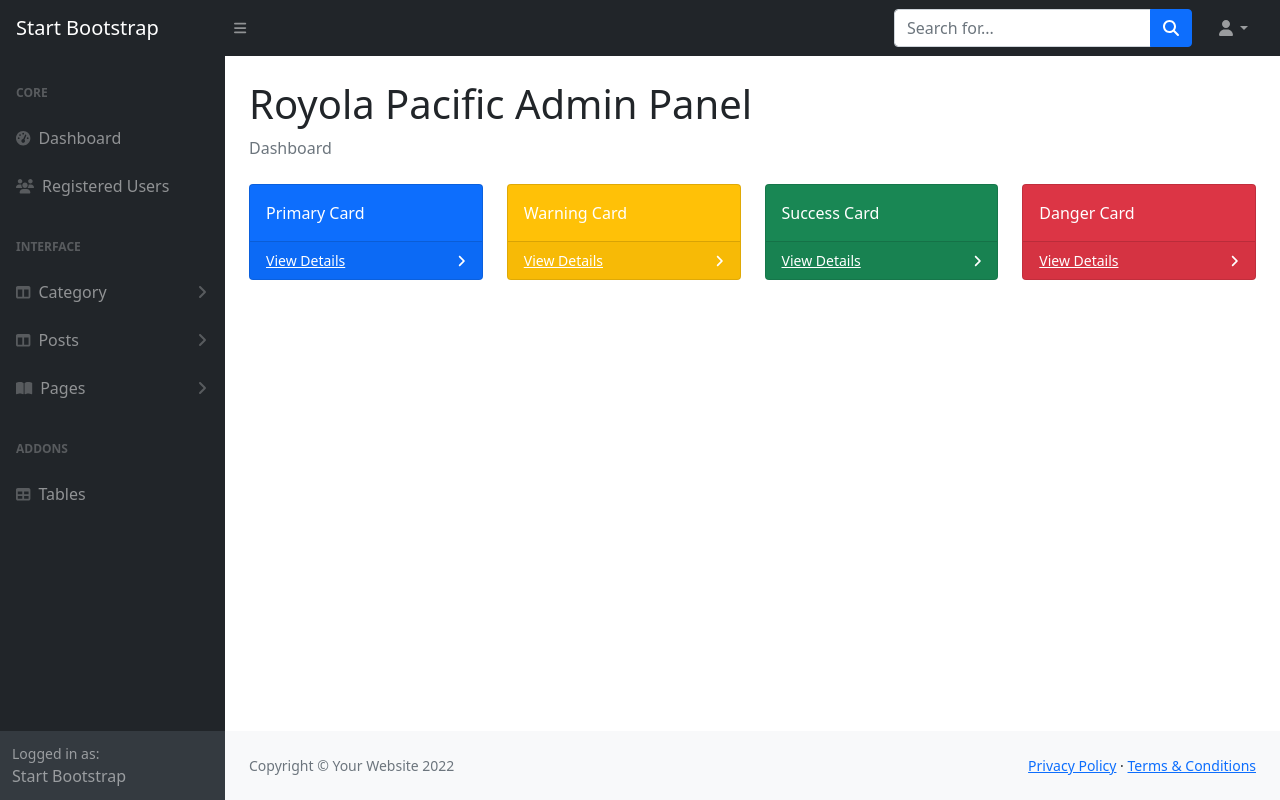
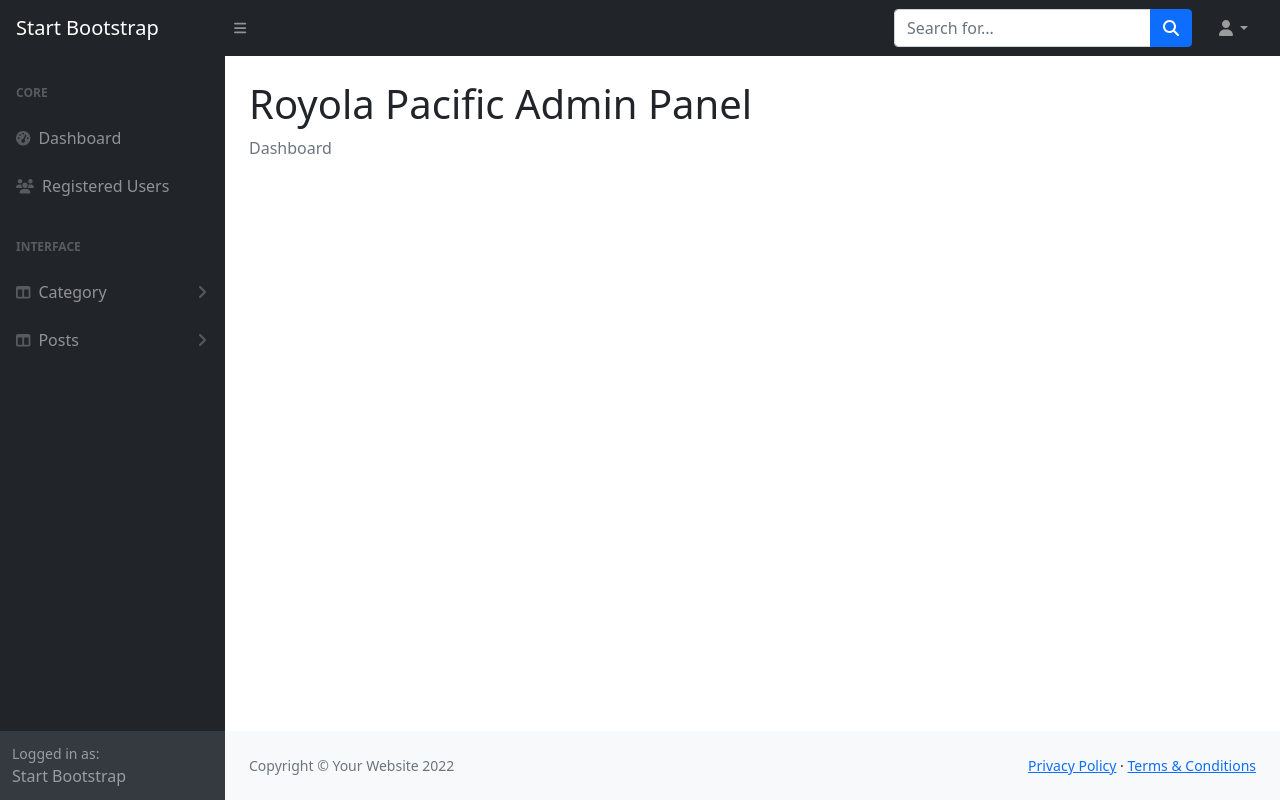
Before and after one commit to ElsdonC/Furniture-Store-Website, a PHP site: page /admin/index.php in a window 1280 px wide. Run offline with PHP 8.4, Linux system fonts and the light colour scheme; the visitor is signed in with stand-in values (Sample User, id 1); tables that the repository leaves empty or names only in its code hold one stand-in row (values such as "Sample post"); some libraries are stand-ins or nearby versions.

Commit message:
frontend grid layout

```diff
--- a/admin/category-view.php
+++ b/admin/category-view.php
@@ -48,10 +48,6 @@ include('includes/header.php');
                                                 <form action="code.php" method="POST">
                                                     <button type="submit" name="category_delete" value="<?= $item['id'] ?>" class="btn btn-danger">Delete</a>
                                                 </form>
-<<<<<<< HEAD
-
-=======
->>>>>>> 8dca751c53cd11c4005b78fa89627ab1863e461d
                                             </td>
                                         </tr>
                                         <?php
--- a/admin/includes/sidebar.php
+++ b/admin/includes/sidebar.php
@@ -40,43 +40,7 @@
                 </div>
 
 
-                <a class="nav-link collapsed" href="#" data-bs-toggle="collapse" data-bs-target="#collapsePages" aria-expanded="false" aria-controls="collapsePages">
-                    <div class="sb-nav-link-icon"><i class="fas fa-book-open"></i></div>
-                    Pages
-                    <div class="sb-sidenav-collapse-arrow"><i class="fas fa-angle-down"></i></div>
-                </a>
-                <div class="collapse" id="collapsePages" aria-labelledby="headingTwo" data-bs-parent="#sidenavAccordion">
-                    <nav class="sb-sidenav-menu-nested nav accordion" id="sidenavAccordionPages">
-                        <a class="nav-link collapsed" href="#" data-bs-toggle="collapse" data-bs-target="#pagesCollapseAuth" aria-expanded="false" aria-controls="pagesCollapseAuth">
-                            Authentication
-                            <div class="sb-sidenav-collapse-arrow"><i class="fas fa-angle-down"></i></div>
-                        </a>
-                        <div class="collapse" id="pagesCollapseAuth" aria-labelledby="headingOne" data-bs-parent="#sidenavAccordionPages">
-                            <nav class="sb-sidenav-menu-nested nav">
-                                <a class="nav-link" href="login.html">Login</a>
-                                <a class="nav-link" href="register.html">Register</a>
-                                <a class="nav-link" href="password.html">Forgot Password</a>
-                            </nav>
-                        </div>
-                        <a class="nav-link collapsed" href="#" data-bs-toggle="collapse" data-bs-target="#pagesCollapseError" aria-expanded="false" aria-controls="pagesCollapseError">
-                            Error
-                            <div class="sb-sidenav-collapse-arrow"><i class="fas fa-angle-down"></i></div>
-                        </a>
-                        <div class="collapse" id="pagesCollapseError" aria-labelledby="headingOne" data-bs-parent="#sidenavAccordionPages">
-                            <nav class="sb-sidenav-menu-nested nav">
-                                <a class="nav-link" href="401.html">401 Page</a>
-                                <a class="nav-link" href="404.html">404 Page</a>
-                                <a class="nav-link" href="500.html">500 Page</a>
-                            </nav>
-                        </div>
-                    </nav>
-                </div>
-                <div class="sb-sidenav-menu-heading">Addons</div>
 
-                <a class="nav-link" href="tables.html">
-                    <div class="sb-nav-link-icon"><i class="fas fa-table"></i></div>
-                    Tables
-                </a>
             </div>
         </div>
         <div class="sb-sidenav-footer">
--- a/admin/index.php
+++ b/admin/index.php
@@ -9,44 +9,7 @@ include('includes/header.php');
     <ol class="breadcrumb mb-4">
         <li class="breadcrumb-item active">Dashboard</li>
     </ol>
-    <div class="row">
-        <div class="col-xl-3 col-md-6">
-            <div class="card bg-primary text-white mb-4">
-                <div class="card-body">Primary Card</div>
-                <div class="card-footer d-flex align-items-center justify-content-between">
-                    <a class="small text-white stretched-link" href="#">View Details</a>
-                    <div class="small text-white"><i class="fas fa-angle-right"></i></div>
-                </div>
-            </div>
-        </div>
-        <div class="col-xl-3 col-md-6">
-            <div class="card bg-warning text-white mb-4">
-                <div class="card-body">Warning Card</div>
-                <div class="card-footer d-flex align-items-center justify-content-between">
-                    <a class="small text-white stretched-link" href="#">View Details</a>
-                    <div class="small text-white"><i class="fas fa-angle-right"></i></div>
-                </div>
-            </div>
-        </div>
-        <div class="col-xl-3 col-md-6">
-            <div class="card bg-success text-white mb-4">
-                <div class="card-body">Success Card</div>
-                <div class="card-footer d-flex align-items-center justify-content-between">
-                    <a class="small text-white stretched-link" href="#">View Details</a>
-                    <div class="small text-white"><i class="fas fa-angle-right"></i></div>
-                </div>
-            </div>
-        </div>
-        <div class="col-xl-3 col-md-6">
-            <div class="card bg-danger text-white mb-4">
-                <div class="card-body">Danger Card</div>
-                <div class="card-footer d-flex align-items-center justify-content-between">
-                    <a class="small text-white stretched-link" href="#">View Details</a>
-                    <div class="small text-white"><i class="fas fa-angle-right"></i></div>
-                </div>
-            </div>
-        </div>
-    </div>
+
 </div>
 
 <?php
--- a/admin/post-view.php
+++ b/admin/post-view.php
@@ -39,9 +39,9 @@ include('includes/header.php');
                                         ?>
                                         <tr>
                                             <td><?= $post['id'] ?></td>
-                                            <td><?= $post['name'] ?></td>
+                                            <td class="w-25"><?= $post['name'] ?></td>
                                             <td><?= $post['cname'] ?></td>
-                                            <td><img src="../uploads/posts/<?= $post['meta_title'] ?>" alt=""></td>
+                                            <td class="w-25"><img src="../uploads/posts/<?= $post['meta_title'] ?>" class="w-100" alt=""></td>
                                             <td>
                                                 <?= $post['status'] == '1' ? 'Hidden':'Visible' ?></td>
                                             <td>
```
Also changed, not shown: admin/code.php (+4 -4 lines), category.php (+16 -12 lines), post.php (+9 -6 lines), uploads/posts/1655609119.png (deleted), uploads/posts/1655693515.jpg (added), uploads/posts/1655702830.jpg (added), uploads/posts/1655703330.jpg (added), uploads/posts/1655703537.jpg (added), uploads/posts/1655703597.jpg (added), uploads/posts/1655703985.jpg (added), uploads/posts/1655704046.jpg (added), uploads/posts/1655704116.jpg (added), uploads/posts/1655704222.jpg (added), uploads/posts/1655704293.jpg (added), 2 more files.
